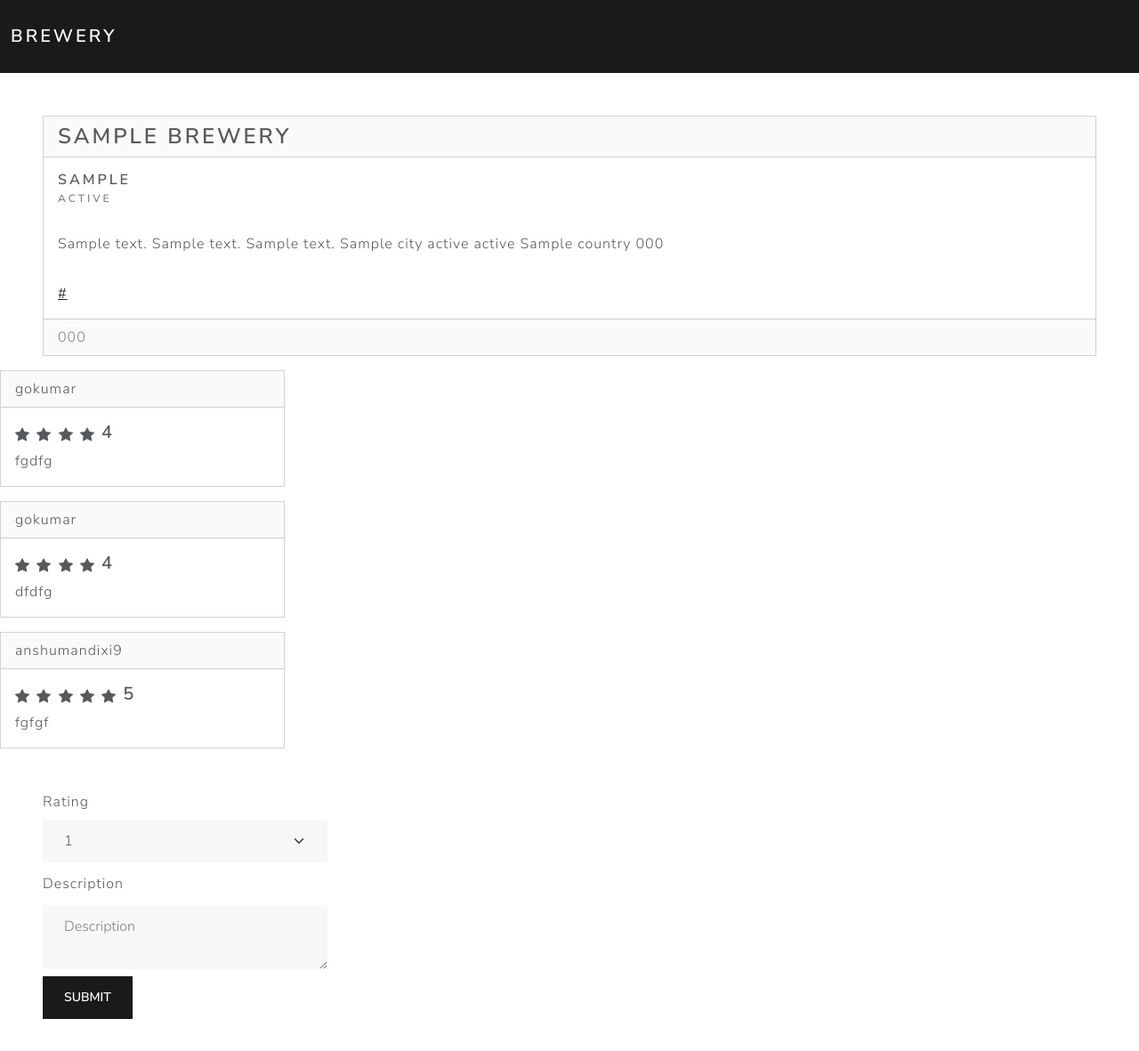
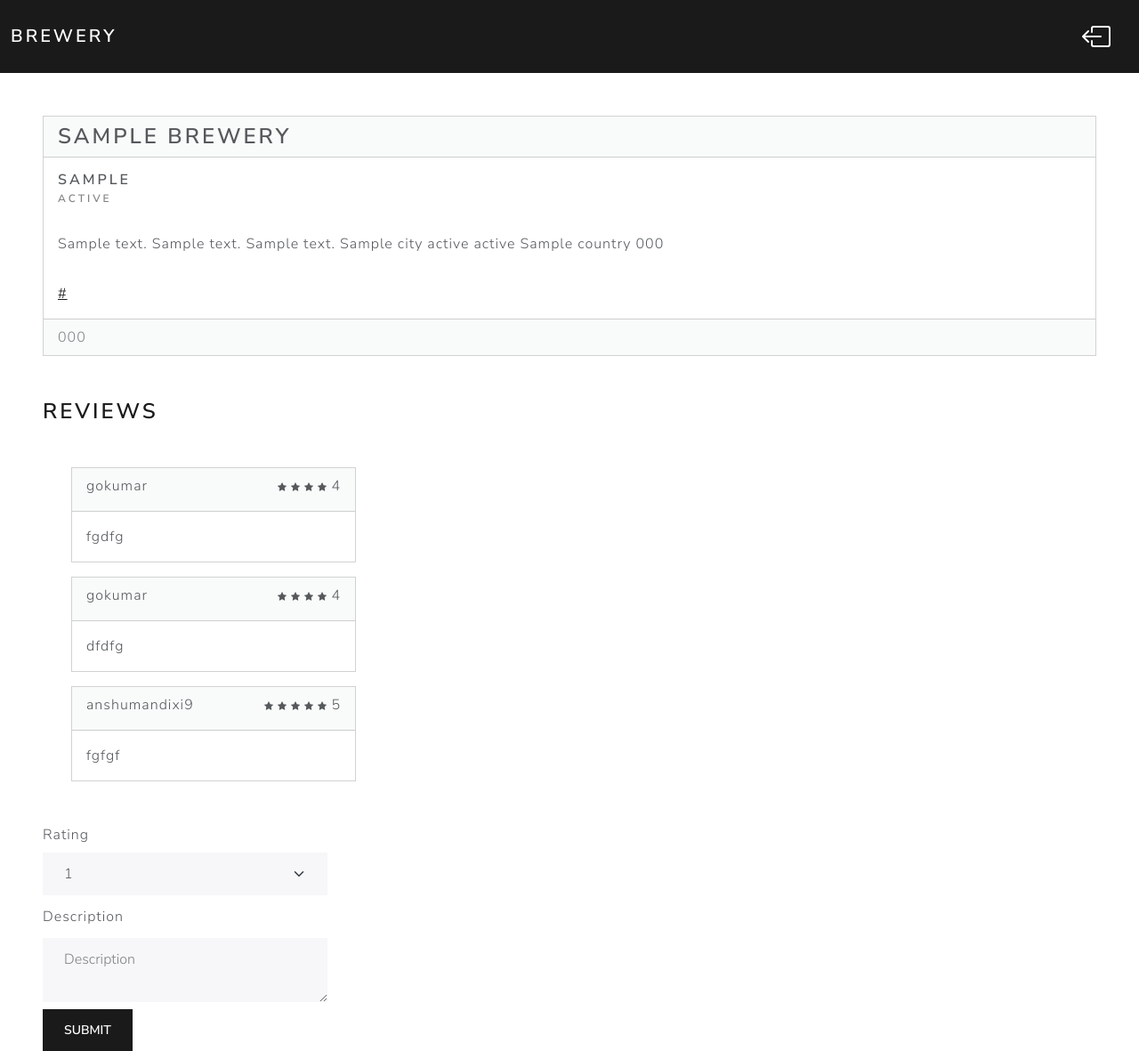
Before and after one commit to dubeykartikey/Brewery, a Django app: template user/templates/review.html in a window 1280 px wide. Shown: the top 1181 px of the page at 89% size. Before the commit the page ends 1145 px from the top, so only its background shows below. Run offline with Django 3.2, Linux system fonts and the light colour scheme; data comes from the database, SQL or seed files in the repository; both versions use the stored data as it was after the commit; the template is opened without the code that fills it: values that come from a table or form of the project are taken from there, most other values are stand-ins (such as "Sample title", 1, 10 or a date in 2020); some libraries are stand-ins or nearby versions.

Commit message:
changes some css

```diff
--- a/templates/base.html
+++ b/templates/base.html
@@ -5,7 +5,7 @@
     <meta charset="utf-8" />
     <meta http-equiv="X-UA-Compatible" content="IE=edge" />
     <title>
-        {% block title %}{% endblock title %}
+        {% block title %}Brewery{% endblock title %}
     </title>
     <meta name="description" content="" />
     <meta name="viewport" content="width=device-width, initial-scale=1" />
@@ -15,8 +15,14 @@
     <h1>
       <nav class="navbar navbar-expand-lg bg-primary" data-bs-theme="dark">
         <div class="container-fluid">
-          <a class="navbar-brand" href="#">Brewery</a>
+          <a class="navbar-brand" href="{% url 'home' %}">Brewery</a>
         </div>
+        <a style="margin-right: 2rem;" href="{% url 'logout' %}">
+            <svg xmlns="http://www.w3.org/2000/svg" width="32" height="32" fill="white" class="bi bi-box-arrow-left" viewBox="0 0 16 16">
+              <path fill-rule="evenodd" d="M6 12.5a.5.5 0 0 0 .5.5h8a.5.5 0 0 0 .5-.5v-9a.5.5 0 0 0-.5-.5h-8a.5.5 0 0 0-.5.5v2a.5.5 0 0 1-1 0v-2A1.5 1.5 0 0 1 6.5 2h8A1.5 1.5 0 0 1 16 3.5v9a1.5 1.5 0 0 1-1.5 1.5h-8A1.5 1.5 0 0 1 5 12.5v-2a.5.5 0 0 1 1 0v2z"/>
+              <path fill-rule="evenodd" d="M.146 8.354a.5.5 0 0 1 0-.708l3-3a.5.5 0 1 1 .708.708L1.707 7.5H10.5a.5.5 0 0 1 0 1H1.707l2.147 2.146a.5.5 0 0 1-.708.708l-3-3z"/>
+            </svg>
+          </a>
       </nav>
     </h1>
 
--- a/user/static/css/auth.css
+++ b/user/static/css/auth.css
@@ -214,3 +214,7 @@ body{
     display: none;
   }
 }
+
+span, li{
+  font-size: 0.7rem;
+}
--- a/user/static/css/home.css
+++ b/user/static/css/home.css
@@ -39,6 +39,11 @@
     width: 20rem;
 }
 
+.review-card{
+    display: flex;
+    justify-content: space-between;
+}
+
 /* .rating-com{
     width: 5rem;
     height: 1rem;
--- a/user/templates/home.html
+++ b/user/templates/home.html
@@ -24,7 +24,6 @@
             name="btnradio"
             id="btnradio{{ value }}"
             autocomplete="off"
-            checked=""
             value="{{value}}"
           />
           <label class="btn btn-outline-primary" for="btnradio{{ value }}"
@@ -46,7 +45,6 @@
         </div>
     </div>
     </form>
-    {% comment %} <h1>{{ breweries}}</h1> {% endcomment %}
     <table class="table table-hover mt-5">
       <thead class="table-dark table-header">
         <tr>
@@ -72,7 +70,7 @@
                 <td>{{ brew.address_1 }}</td>
                 <td>{{ brew.phone }}</td>
                 <td>{{ brew.website_url }}</td>
-                <td>{{ brew.name }}</td>
+                <td>{{ brew.id|get_rating }}</td>
                 <td>{{ brew.state }}</td>
                 <td>{{ brew.city }}</td>
                 <td>
@@ -87,7 +85,7 @@
             {% endfor %}
         {% else %}
             <tr>
-                <th colspan="8">
+                <th colspan="9">
                   <div class="align-center">No Data</div>
                 </th>
             </tr>
--- a/user/templates/review.html
+++ b/user/templates/review.html
@@ -7,7 +7,7 @@
 {% endblock style %}
 
 {% block body %}
-<div class="card mb-3 m-5">
+<div class="card mb-3 m-5 t-2">
   <h3 class="card-header">{{brewery.name}}</h3>
   <div class="card-body">
     <h5 class="card-title">{{brewery.brewery_type}}</h5>
@@ -19,29 +19,36 @@
     </p>
   </div>
   <div class="card-body">
-    <a href="#" class="card-link">{{brewery.website_url}}</a>
+    <a href="{{brewery.website_url}}" class="card-link">{{brewery.website_url}}</a>
   </div>
   <div class="card-footer text-muted">{{brewery.phone}}</div>
 </div>
 
 
 {% if reviews %}
+<div>
+    <h3 class="m-5">Reviews</h3>
     {% for review in reviews %}
-        <div class="card bg-secondary mb-3" style="max-width: 20rem;">
-            <div class="card-header">{{review.user.username}}</div>
-            <div class="card-body">
-                <h4 class="card-title">
+        <div class="card bg-secondary mb-3" style="max-width: 20rem; margin: 0 5rem;">
+            <div class="card-header review-card">
+              {{review.user.username}}
+              <div class="card-title">
                     {% for i in review.rating|get_range %}
-                        <svg xmlns="http://www.w3.org/2000/svg" width="16" height="16" fill="currentColor" class="bi bi-star-fill" viewBox="0 0 16 16">
+                        <svg xmlns="http://www.w3.org/2000/svg" width="10" height="10" fill="currentColor" class="bi bi-star-fill" viewBox="0 0 16 16">
                         <path d="M3.612 15.443c-.386.198-.824-.149-.746-.592l.83-4.73L.173 6.765c-.329-.314-.158-.888.283-.95l4.898-.696L7.538.792c.197-.39.73-.39.927 0l2.184 4.327 4.898.696c.441.062.612.636.282.95l-3.522 3.356.83 4.73c.078.443-.36.79-.746.592L8 13.187l-4.389 2.256z"/>
                         </svg>
                     {% endfor %}
                     {{review.rating}}
-                </h4>
+                </div>
+            </div>
+
+            <div class="card-body">
+
                 <p class="card-text">{{review.description}}</p>
             </div>
         </div>
     {% endfor %}
+</div>
 {% endif %}
 
 <form action="{% url 'review' id=brewery.id %}" method="POST" class="m-5 review-form">
--- a/user/urls.py
+++ b/user/urls.py
@@ -5,6 +5,7 @@ from django.urls import path
 urlpatterns = [
     path("", views.auth, name="auth"),
     path("login/", views.signin, name="login"),
+    path("logout/", views.signout, name="logout"),
     path("home/", views.home, name="home"),
     path("filter/", views.filter, name="filter"),
     path("<uuid:id>/review/", views.review, name="review"),
--- a/user/views.py
+++ b/user/views.py
@@ -1,7 +1,7 @@
 from django.shortcuts import render
 from django.http import HttpResponse
 from django.shortcuts import render, redirect
-from django.contrib.auth import login
+from django.contrib.auth import login, logout
 from django.urls import reverse
 from django.contrib.auth.models import User
 
@@ -11,11 +11,20 @@ from django.contrib.auth import authenticate
 from django.contrib.auth.decorators import login_required
 import requests
 from django.template.defaulttags import register
+from django.db.models import Avg
 
 
 @register.filter
 def get_range(value):
     return range(value)
+
+
+@register.filter
+def get_rating(id):
+    total_ratings = Review.objects.filter(brewery_id=id).aggregate(
+        Avg("rating", default=0)
+    )
+    return total_ratings["rating__avg"] if total_ratings["rating__avg"] else "No Rating"
 
 
 def request_to_api(method, url):
@@ -34,6 +43,9 @@ def home(request):
 
 
 def auth(request):
+    if request.user.is_authenticated:
+        return redirect("home")
+
     signin_form = LoginForm()
     if request.method == "POST":
         signup_form = SignupForm(request.POST)
@@ -64,7 +76,12 @@ def signin(request):
                 return redirect("home")
             else:
                 message = "Login failed!"
-    return redirect("signup")
+    return redirect("auth")
+
+
+def signout(request):
+    logout(request)
+    return redirect("auth")
 
 
 def filter(request):
@@ -87,15 +104,22 @@ def filter(request):
     return redirect("home")
 
 
+@login_required(login_url="/")
 def review(request, id):
     if request.method == "POST":
         values = request.POST
         rating, description = values.get("rating"), values.get("description")
         try:
             user = User.objects.get(username=request.user)
-            review = Review.objects.create(
-                brewery_id=id, user=user, rating=rating, description=description
-            )
+            prev_review = Review.objects.filter(user=user, brewery_id=id).count()
+            if prev_review == 0:
+                review = Review.objects.create(
+                    brewery_id=id, user=user, rating=rating, description=description
+                )
+            else:
+                review = Review.objects.get(user=user, brewery_id=id)
+                review.rating = rating
+                review.description = description
             review.save()
         except:
             pass
```
Also changed, not shown: user/templates/auth.html (+0 -34 lines), brew/__init__.py (deleted), db.sqlite3, 2 other files.
